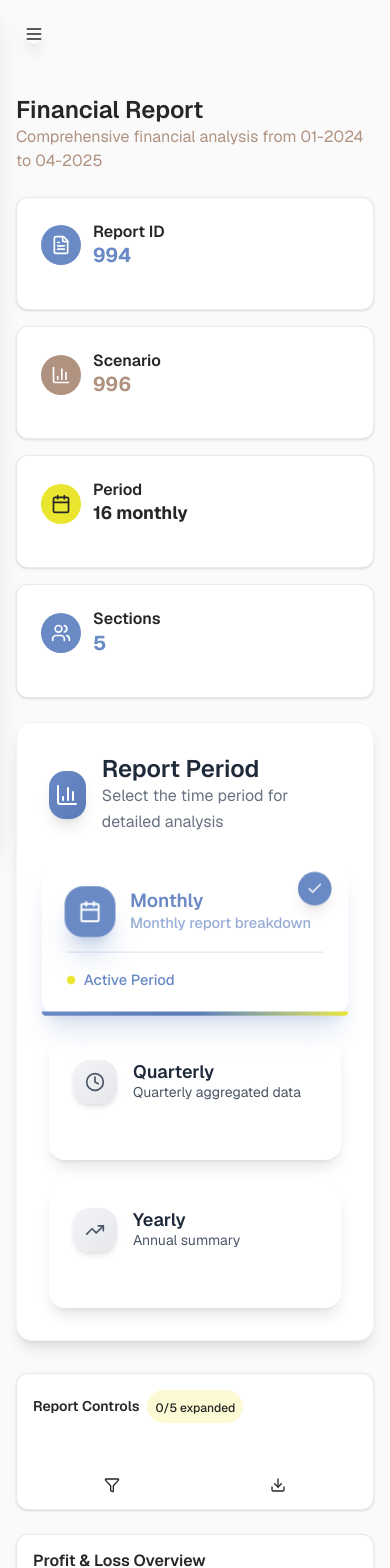
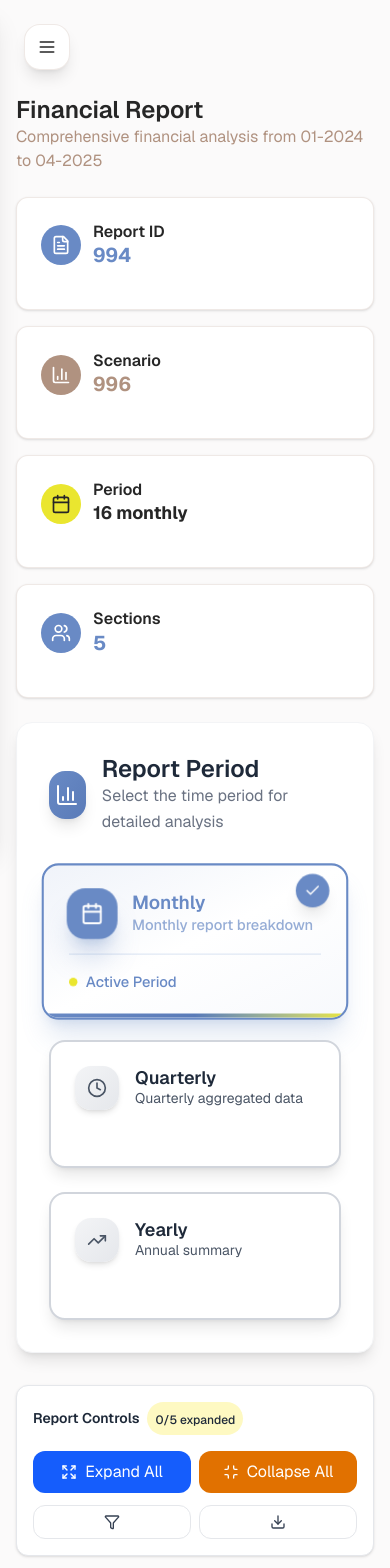
Before and after one commit to HassanKourani/dashbaord-kudwa, a Next.js app: page /report in a window 390 px wide. Shown: the top 1568 px of the page. Built offline with nearby package versions, Linux system fonts and the light colour scheme.

Commit message:
fix hidden buttons + fix piechart responsivness

```diff
--- a/src/app/components/charts/PieChart.tsx
+++ b/src/app/components/charts/PieChart.tsx
@@ -42,6 +42,20 @@ export default function CustomPieChart({ data, title }: PieChartProps) {
 
   const total = chartData.reduce((sum, item) => sum + item.value, 0);
 
+  // Calculate dynamic height based on legend items
+  const calculateChartHeight = () => {
+    const baseChartHeight = isMobile ? 280 : 320; // Reduced base height to make room for legend
+    const legendItemHeight = isMobile ? 20 : 24; // Height per legend item
+    const legendPadding = 40; // Additional padding for legend
+    const legendItemsPerRow = isMobile ? 1 : Math.min(2, chartData.length); // Items per row
+    const legendRows = Math.ceil(chartData.length / legendItemsPerRow);
+    const legendHeight = legendRows * legendItemHeight + legendPadding;
+
+    return baseChartHeight + legendHeight;
+  };
+
+  const chartHeight = calculateChartHeight();
+
   return (
     <div className="card p-8 animate-in">
       {/* Header */}
@@ -56,16 +70,12 @@ export default function CustomPieChart({ data, title }: PieChartProps) {
       </div>
 
       {/* Chart */}
-      <ResponsiveContainer
-        width="100%"
-        height={isMobile ? 350 : 400}
-        className="min-h-[350px] lg:min-h-[400px]"
-      >
+      <ResponsiveContainer width="100%" height={chartHeight}>
         <PieChart>
           <Pie
             data={chartData}
-            innerRadius={isMobile ? 50 : 70}
-            outerRadius={isMobile ? 90 : 120}
+            innerRadius={isMobile ? 45 : 60} // Slightly reduced to make room
+            outerRadius={isMobile ? 80 : 100} // Slightly reduced to make room
             paddingAngle={3}
             dataKey="value"
           >
@@ -107,17 +117,20 @@ export default function CustomPieChart({ data, title }: PieChartProps) {
           />
           <Legend
             wrapperStyle={{
-              paddingTop: "20px",
+              paddingTop: "30px", // Increased padding between chart and legend
               fontSize: isMobile ? "12px" : "14px",
               color: "#262626",
               fontWeight: 500,
             }}
             iconSize={isMobile ? 12 : 14}
             formatter={(value) =>
-              value.length > (isMobile ? 15 : 20)
-                ? value.substring(0, isMobile ? 15 : 20) + "..."
+              value.length > (isMobile ? 12 : 18) // Slightly reduced to prevent overflow
+                ? value.substring(0, isMobile ? 12 : 18) + "..."
                 : value
             }
+            layout={isMobile ? "vertical" : "horizontal"} // Vertical layout on mobile for better spacing
+            align={isMobile ? "left" : "center"}
+            verticalAlign="bottom"
           />
         </PieChart>
       </ResponsiveContainer>
--- a/src/app/components/report/ReportControls.tsx
+++ b/src/app/components/report/ReportControls.tsx
@@ -16,15 +16,15 @@ export default function ReportControls({
   expandedSections,
 }: ReportControlsProps) {
   return (
-    <div className="bg-white rounded-lg shadow-sm border border-[#B09280]/20 p-4 mb-6">
+    <div className="bg-white rounded-lg shadow-sm border border-gray-200 p-4 mb-6">
       <div className="flex flex-col lg:flex-row lg:items-center lg:justify-between gap-4">
         {/* Header Section */}
         <div className="flex items-center gap-2">
-          <h3 className="text-sm font-semibold text-[#262626]">
+          <h3 className="text-sm font-semibold text-gray-800">
             Report Controls
           </h3>
-          <div className="px-2 py-1 bg-[#EAE62F]/20 rounded-full">
-            <span className="text-xs font-medium text-[#262626]">
+          <div className="px-2 py-1 bg-yellow-100 rounded-full">
+            <span className="text-xs font-medium text-gray-800">
               {expandedSections}/{totalSections} expanded
             </span>
           </div>
@@ -36,32 +36,30 @@ export default function ReportControls({
           <div className="flex items-center gap-2 w-full sm:w-auto">
             <button
               onClick={onExpandAll}
-              className="flex items-center justify-center gap-2 px-3 py-2 bg-[#698AC5] text-white text-sm rounded-lg hover:bg-[#5a7cb0] transition-colors flex-1 sm:flex-initial"
+              className="flex items-center justify-center gap-2 px-3 py-2 bg-blue-600 text-white text-sm rounded-lg hover:bg-blue-700 transition-colors flex-1 sm:flex-initial"
             >
               <Expand className="w-4 h-4" />
-              <span className="hidden sm:inline">Expand All</span>
-              <span className="sm:hidden">Expand</span>
+              <span>Expand All</span>
             </button>
             <button
               onClick={onCollapseAll}
-              className="flex items-center justify-center gap-2 px-3 py-2 bg-[#B09280] text-white text-sm rounded-lg hover:bg-[#9d8070] transition-colors flex-1 sm:flex-initial"
+              className="flex items-center justify-center gap-2 px-3 py-2 bg-amber-600 text-white text-sm rounded-lg hover:bg-amber-700 transition-colors flex-1 sm:flex-initial"
             >
               <Minimize className="w-4 h-4" />
-              <span className="hidden sm:inline">Collapse All</span>
-              <span className="sm:hidden">Collapse</span>
+              <span>Collapse All</span>
             </button>
           </div>
 
           {/* Divider - Hidden on mobile */}
-          <div className="hidden sm:block w-px h-6 bg-[#B09280]/20"></div>
+          <div className="hidden sm:block w-px h-6 bg-gray-200"></div>
 
           {/* Additional Actions */}
           <div className="flex items-center gap-2 w-full sm:w-auto">
-            <button className="flex items-center justify-center gap-2 px-3 py-2 border border-[#B09280]/20 text-[#262626] text-sm rounded-lg hover:bg-[#FBFAFA] transition-colors flex-1 sm:flex-initial">
+            <button className="flex items-center justify-center gap-2 px-3 py-2 border border-gray-200 text-gray-700 text-sm rounded-lg hover:bg-gray-50 transition-colors flex-1 sm:flex-initial">
               <Filter className="w-4 h-4" />
               <span className="hidden sm:inline">Filter</span>
             </button>
-            <button className="flex items-center justify-center gap-2 px-3 py-2 border border-[#B09280]/20 text-[#262626] text-sm rounded-lg hover:bg-[#FBFAFA] transition-colors flex-1 sm:flex-initial">
+            <button className="flex items-center justify-center gap-2 px-3 py-2 border border-gray-200 text-gray-700 text-sm rounded-lg hover:bg-gray-50 transition-colors flex-1 sm:flex-initial">
               <Download className="w-4 h-4" />
               <span className="hidden sm:inline">Export</span>
             </button>
--- a/src/app/components/report/ReportPeriodSelector.tsx
+++ b/src/app/components/report/ReportPeriodSelector.tsx
@@ -65,7 +65,7 @@ export default function ReportPeriodSelector({
             <button
               key={period.key}
               onClick={() => onPeriodChange(period.key)}
-              className={`relative group rounded-xl border-2 transition-all duration-300 text-left transform cursor-pointer active:scale-95 ${
+              className={`relative group rounded-xl border-2 transition-all duration-300 text-left transform cursor-pointer overflow-hidden active:scale-95 ${
                 isSelected
                   ? "border-[#698AC5] bg-gradient-to-br from-[#698AC5]/10 via-white to-[#698AC5]/5 shadow-xl shadow-[#698AC5]/20 scale-105"
                   : "border-gray-300 bg-white hover:border-[#698AC5] hover:shadow-xl hover:shadow-[#698AC5]/10 hover:scale-[1.02] hover:bg-gradient-to-br hover:from-[#698AC5]/5 hover:to-white shadow-lg"
--- a/src/app/globals.css
+++ b/src/app/globals.css
@@ -92,9 +92,6 @@ button {
   font-size: inherit;
   line-height: inherit;
   margin: 0;
-  padding: 0;
-  border: none;
-  background: none;
   cursor: pointer;
 }
 
--- a/src/app/layout.tsx
+++ b/src/app/layout.tsx
@@ -28,6 +28,7 @@ export default function RootLayout({
     <html lang="en">
       <body
         className={`${geistSans.variable} ${geistMono.variable} antialiased`}
+        suppressHydrationWarning={true}
       >
         <ReduxProvider>
           <Sidebar />
```
